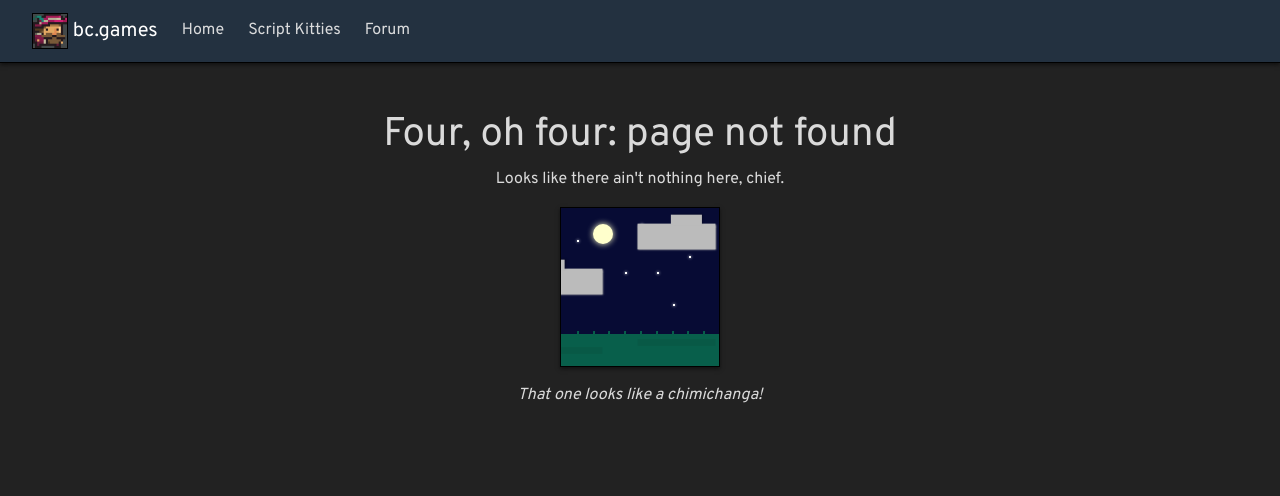
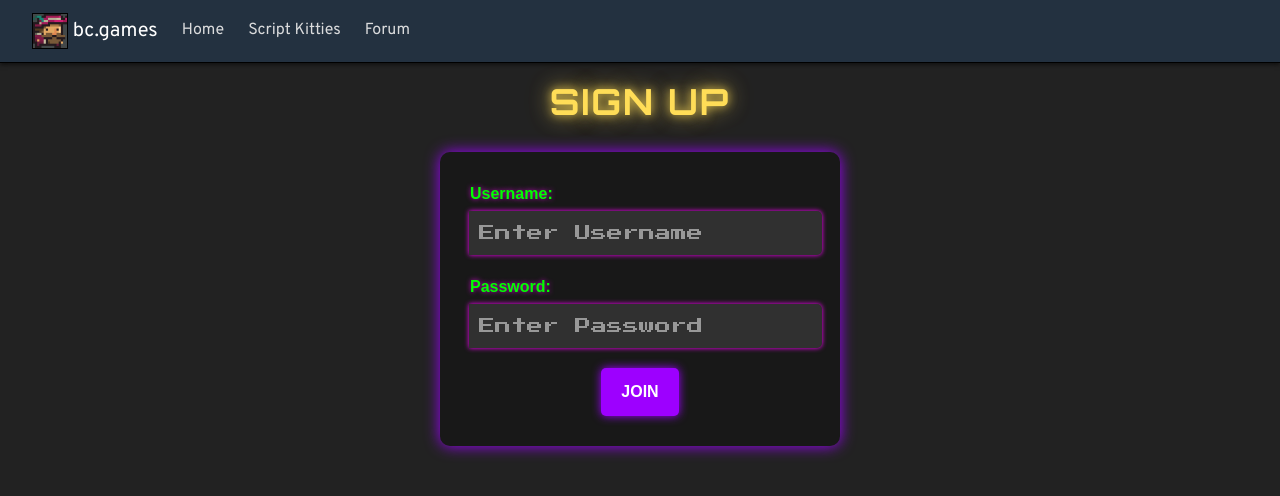
Before and after one commit to barelyconscious/website, a React (Vite) app: page /signup in a window 1280 px wide. Before the commit this address had no page. Shown: the top 496 px of the page. Built offline with nearby package versions, Linux system fonts and the light colour scheme; what aws-amplify would draw is missing.

Commit message:
account stuff

```diff
--- a/src/App.tsx
+++ b/src/App.tsx
@@ -21,6 +21,8 @@ import Forum from "./pages/Forum/Forum";
 import Board from "./pages/Forum/Board";
 import Topic from "./pages/Forum/Topic";
 import ForumHeader from "./components/Forum/ForumHeader";
+import SignUp from "./pages/Forum/SignUp";
+import SignIn from "./pages/Forum/SignIn";
 
 const App: React.FC = () => {
     return (
@@ -45,6 +47,10 @@ const App: React.FC = () => {
                         <ForumHeader />
                         <Topic />
                     </div>} />
+                    <Route path="/signup" element={<div>
+                        <SignUp />
+                    </div>} />
+                    <Route path="/signin" element={<SignIn />} />
                     <Route path="*" element={<NotFound />} />
                 </Routes>
             </Layout>
--- /dev/null
+++ b/src/models/users.ts
@@ -0,0 +1,36 @@
+import { post } from 'aws-amplify/api';
+
+export type SignUpResponse = {
+    isSuccess: boolean;
+    errorMessage: string;
+}
+
+export async function signUpUser(username: string, password: string) {
+    const res = await post({
+        apiName: 'BCGamesServiceAPI',
+        path: '/signup',
+        options: {
+            body: {
+                username,
+                password
+            }
+        }
+    }).response;
+    const response = await res.body.text();
+    return JSON.parse(response || '{ isSuccessful: false, errorMessage: "unknown error" }');
+}
+
+export async function signInUser(username: string, password: string) {
+    const res = await post({
+        apiName: 'BCGamesServiceAPI',
+        path: '/signin',
+        options: {
+            body: {
+                username,
+                password
+            }
+        }
+    }).response;
+    const response = await res.body.text();
+    return JSON.parse(response || '{ isSuccessful: false, errorMessage: "unknown error" }');
+}
--- /dev/null
+++ b/src/pages/Forum/SignIn.tsx
@@ -0,0 +1,56 @@
+import React, { useState } from 'react';
+import '../../styles/signUp.css';
+import { signInUser } from '../../models/users';
+
+const signIn = () => {
+    const [username, setUsername] = useState("");
+    const [password, setPassword] = useState("");
+    const [error, setError] = useState({
+        isSuccessful: true,
+        errorMessage: ''
+    });
+
+    const handleSubmit = async (e: React.FormEvent) => {
+        e.preventDefault();
+        setError({ isSuccessful: true, errorMessage: '' });
+        const response = await signInUser(username, password);
+        setError(response);
+        console.log(response);
+    };
+
+    return (
+        <div className="signup-container">
+            <h1 className="neon-text">SIGN IN</h1>
+            <form onSubmit={handleSubmit} className="signup-form">
+                {error && !error.isSuccessful && <div>
+                    {error.errorMessage}
+                </div>}
+                <div className="input-group">
+                    <span className="label">Username:</span>
+                    <input
+                        type="text"
+                        placeholder="Enter Username"
+                        value={username}
+                        onChange={(e) => setUsername(e.target.value)}
+                        required
+                    />
+                </div>
+
+                <div className="input-group">
+                    <span className="label">Password:</span>
+                    <input
+                        type="password"
+                        placeholder="Enter Password"
+                        value={password}
+                        onChange={(e) => setPassword(e.target.value)}
+                        required
+                    />
+                </div>
+
+                <button type="submit" className="glow-button">Join</button>
+            </form>
+        </div>
+    );
+};
+
+export default signIn;
--- /dev/null
+++ b/src/pages/Forum/SignUp.tsx
@@ -0,0 +1,59 @@
+import React, { useState } from 'react';
+import '../../styles/signUp.css';
+import { signUpUser } from '../../models/users';
+
+const SignUp = () => {
+    const [username, setUsername] = useState("");
+    const [password, setPassword] = useState("");
+    const [error, setError] = useState({
+        isSuccessful: true,
+        errorMessage: ''
+    });
+
+    const handleSubmit = async (e: React.FormEvent) => {
+        e.preventDefault();
+        setError({ isSuccessful: true, errorMessage: '' });
+        const response = await signUpUser(username, password);
+        setError(response);
+        console.log(response);
+        if (response.isSuccess) {
+            window.location.href = '/signin';
+        }
+    };
+
+    return (
+        <div className="signup-container">
+            <h1 className="neon-text">SIGN UP</h1>
+            <form onSubmit={handleSubmit} className="signup-form">
+                {error && !error.isSuccessful && <div>
+                    {error.errorMessage}
+                </div>}
+                <div className="input-group">
+                    <span className="label">Username:</span>
+                    <input
+                        type="text"
+                        placeholder="Enter Username"
+                        value={username}
+                        onChange={(e) => setUsername(e.target.value)}
+                        required
+                    />
+                </div>
+
+                <div className="input-group">
+                    <span className="label">Password:</span>
+                    <input
+                        type="password"
+                        placeholder="Enter Password"
+                        value={password}
+                        onChange={(e) => setPassword(e.target.value)}
+                        required
+                    />
+                </div>
+
+                <button type="submit" className="glow-button">Join</button>
+            </form>
+        </div>
+    );
+};
+
+export default SignUp;
--- /dev/null
+++ b/src/styles/signUp.css
@@ -0,0 +1,105 @@
+/* Vaporwave Color Palette */
+:root {
+    --neon-blue: #00f2ff;
+    --neon-pink: #ff00ff;
+    --neon-purple: #9d00ff;
+    --neon-green: #00ff00;
+    --text-glow: rgba(255, 0, 255, 0.8);
+    --input-bg: rgba(255, 255, 255, 0.1);
+}
+
+/* Main Container */
+.signup-container {
+    display: flex;
+    flex-direction: column;
+    align-items: center;
+    justify-content: center;
+    min-height: 50vh;
+    background: var(--background);
+    font-family: Arial, sans-serif;
+}
+
+/* Neon Header */
+.neon-text {
+    font-family: 'Orbitron', sans-serif;
+    font-size: 36px;
+    font-weight: 700;
+    color: #ffdd57;
+    text-transform: uppercase;
+    letter-spacing: 2px;
+    text-shadow:
+        0 0 10px rgba(255, 221, 87, 0.8),
+        0 0 20px rgba(255, 221, 87, 0.5),
+        0 0 30px rgba(255, 221, 87, 0.3);
+    padding-bottom: 20px;
+}
+
+/* Form */
+.signup-form {
+    display: flex;
+    flex-direction: column;
+    align-items: center;
+    gap: 20px;
+    background: rgba(0, 0, 0, 0.3);
+    padding: 30px;
+    border-radius: 10px;
+    box-shadow: 0px 0px 15px var(--neon-purple);
+    width: 400px;
+}
+
+/* Input Group */
+.input-group {
+    display: flex;
+    flex-direction: column;
+    width: 100%;
+}
+
+.label {
+    font-size: 1rem;
+    font-weight: bold;
+    color: var(--neon-green);
+    text-shadow: 0px 0px 5px var(--text-glow);
+    margin-bottom: 5px;
+}
+
+/* Input Fields */
+input {
+    font-family: 'Press Start 2P', cursive;
+    background: var(--input-bg);
+    border: none;
+    outline: none;
+    color: var(--neon-blue);
+    font-size: 1rem;
+    padding: 10px;
+    border-radius: 5px;
+    box-shadow: 0px 0px 5px var(--neon-pink);
+    transition: box-shadow 0.3s ease-in-out;
+}
+
+input:focus {
+    box-shadow: 0px 0px 12px var(--neon-purple);
+}
+
+input::placeholder {
+    color: rgba(255, 255, 255, 0.5);
+}
+
+/* Vaporwave Button */
+.glow-button {
+    background: var(--neon-purple);
+    color: white;
+    border: none;
+    padding: 12px 20px;
+    font-size: 1rem;
+    font-weight: bold;
+    text-transform: uppercase;
+    border-radius: 5px;
+    cursor: pointer;
+    box-shadow: 0px 0px 10px var(--neon-purple);
+    transition: all 0.3s ease-in-out;
+}
+
+.glow-button:hover {
+    box-shadow: 0px 0px 20px var(--neon-blue);
+    background: var(--neon-pink);
+}
```
